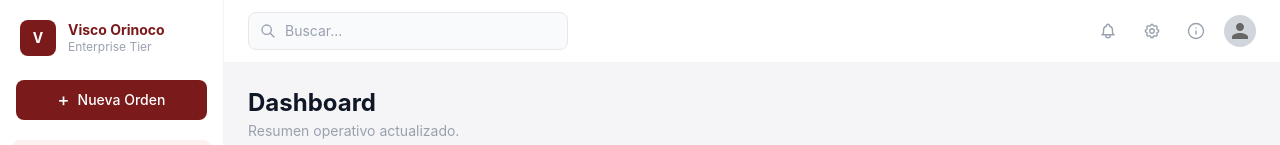
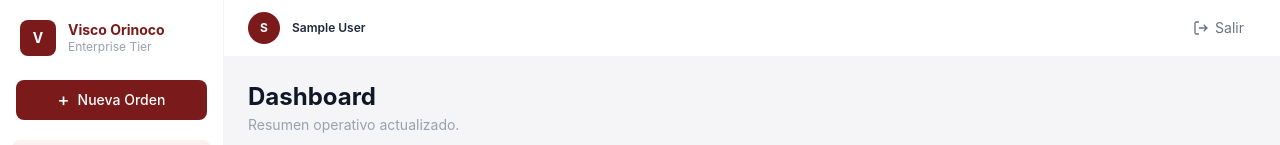
Before and after one commit to juliorbk/visco-project, a React (Vite) app: page /dashboard in a window 1280 px wide. Shown: the top 145 px of the page. Built offline with nearby package versions, Linux system fonts and the light colour scheme; no server answers; sample sign-in values are in the browser's storage.

Commit message:
feat: update Header to use useAuth for user display and logout

```diff
--- a/src/components/Layout/Header.tsx
+++ b/src/components/Layout/Header.tsx
@@ -1,103 +1,36 @@
-interface HeaderProps {
-  searchPlaceholder?: string;
-  title?: string;
-}
+import { useAuth } from "../../contexts/AuthContext";
+import { ROLE_LABELS } from "../../utils/labels";
 
-export default function Header({
-  searchPlaceholder = "Buscar...",
-  title,
-}: HeaderProps) {
+export default function Header() {
+  const { user, logout } = useAuth();
+
   return (
     <header className="bg-white border-b border-gray-100 px-6 py-3 flex items-center justify-between">
-      {/* Left: title or search */}
-      <div className="flex items-center gap-4 flex-1">
-        {title ? (
-          <span className="font-semibold text-gray-800 text-sm">{title}</span>
-        ) : (
-          <div className="relative max-w-xs w-full">
-            <svg
-              className="absolute left-3 top-1/2 -translate-y-1/2 w-4 h-4 text-gray-400"
-              fill="none"
-              stroke="currentColor"
-              viewBox="0 0 24 24"
-            >
-              <path
-                strokeLinecap="round"
-                strokeLinejoin="round"
-                strokeWidth={2}
-                d="M21 21l-6-6m2-5a7 7 0 11-14 0 7 7 0 0114 0z"
-              />
-            </svg>
-            <input
-              type="text"
-              placeholder={searchPlaceholder}
-              className="w-full pl-9 pr-4 py-2 bg-gray-50 border border-gray-200 rounded-lg text-sm focus:outline-none focus:ring-2 focus:border-transparent placeholder-gray-400"
-              style={{ "--tw-ring-color": "#7B1A1A" } as React.CSSProperties}
-            />
-          </div>
+      {/* Left: user info */}
+      <div className="flex items-center gap-3 flex-1">
+        {user && (
+          <>
+            <div className="w-8 h-8 rounded-full flex items-center justify-center text-white text-xs font-bold" style={{ background: "#7B1A1A" }}>
+              {user.name.charAt(0).toUpperCase()}
+            </div>
+            <div>
+              <div className="text-xs font-semibold text-gray-800 truncate">{user.name}</div>
+              <div className="text-xs text-gray-400">{ROLE_LABELS[user.role]}</div>
+            </div>
+          </>
         )}
       </div>
 
-      {/* Right: icons + avatar */}
+      {/* Right: logout */}
       <div className="flex items-center gap-3">
-        <button className="w-8 h-8 flex items-center justify-center text-gray-400 hover:text-gray-600 rounded-lg hover:bg-gray-50">
-          <svg
-            width="18"
-            height="18"
-            fill="none"
-            stroke="currentColor"
-            strokeWidth="1.8"
-            viewBox="0 0 24 24"
-          >
-            <path
-              strokeLinecap="round"
-              strokeLinejoin="round"
-              d="M15 17h5l-1.405-1.405A2.032 2.032 0 0118 14.158V11a6.002 6.002 0 00-4-5.659V5a2 2 0 10-4 0v.341C7.67 6.165 6 8.388 6 11v3.159c0 .538-.214 1.055-.595 1.436L4 17h5m6 0v1a3 3 0 11-6 0v-1m6 0H9"
-            />
+        <button
+          onClick={logout}
+          className="flex items-center gap-1.5 px-3 py-1.5 rounded-lg text-sm text-gray-500 hover:text-red-600 hover:bg-red-50 transition-colors"
+        >
+          <svg width="16" height="16" fill="none" stroke="currentColor" strokeWidth="2" viewBox="0 0 24 24">
+            <path d="M9 21H5a2 2 0 01-2-2V5a2 2 0 012-2h4M16 17l5-5-5-5M21 12H9" />
           </svg>
-        </button>
-        <button className="w-8 h-8 flex items-center justify-center text-gray-400 hover:text-gray-600 rounded-lg hover:bg-gray-50">
-          <svg
-            width="18"
-            height="18"
-            fill="none"
-            stroke="currentColor"
-            strokeWidth="1.8"
-            viewBox="0 0 24 24"
-          >
-            <path
-              strokeLinecap="round"
-              strokeLinejoin="round"
-              d="M10.325 4.317c.426-1.756 2.924-1.756 3.35 0a1.724 1.724 0 002.573 1.066c1.543-.94 3.31.826 2.37 2.37a1.724 1.724 0 001.065 2.572c1.756.426 1.756 2.924 0 3.35a1.724 1.724 0 00-1.066 2.573c.94 1.543-.826 3.31-2.37 2.37a1.724 1.724 0 00-2.572 1.065c-.426 1.756-2.924 1.756-3.35 0a1.724 1.724 0 00-2.573-1.066c-1.543.94-3.31-.826-2.37-2.37a1.724 1.724 0 00-1.065-2.572c-1.756-.426-1.756-2.924 0-3.35a1.724 1.724 0 001.066-2.573c-.94-1.543.826-3.31 2.37-2.37.996.608 2.296.07 2.572-1.065z"
-            />
-            <path
-              strokeLinecap="round"
-              strokeLinejoin="round"
-              d="M15 12a3 3 0 11-6 0 3 3 0 016 0z"
-            />
-          </svg>
-        </button>
-        <button className="w-8 h-8 flex items-center justify-center text-gray-400 hover:text-gray-600 rounded-lg hover:bg-gray-50">
-          <svg
-            width="18"
-            height="18"
-            fill="none"
-            stroke="currentColor"
-            strokeWidth="1.8"
-            viewBox="0 0 24 24"
-          >
-            <circle cx="12" cy="12" r="10" />
-            <path
-              strokeLinecap="round"
-              strokeLinejoin="round"
-              d="M12 16v-4M12 8h.01"
-            />
-          </svg>
-        </button>
-        <button className="w-8 h-8 rounded-full overflow-hidden bg-gray-300 flex items-center justify-center">
-          <svg width="20" height="20" viewBox="0 0 24 24" fill="#666">
-            <path d="M12 12c2.7 0 4.8-2.1 4.8-4.8S14.7 2.4 12 2.4 7.2 4.5 7.2 7.2 9.3 12 12 12zm0 2.4c-3.2 0-9.6 1.6-9.6 4.8v2.4h19.2v-2.4c0-3.2-6.4-4.8-9.6-4.8z" />
-          </svg>
+          Salir
         </button>
       </div>
     </header>
```
